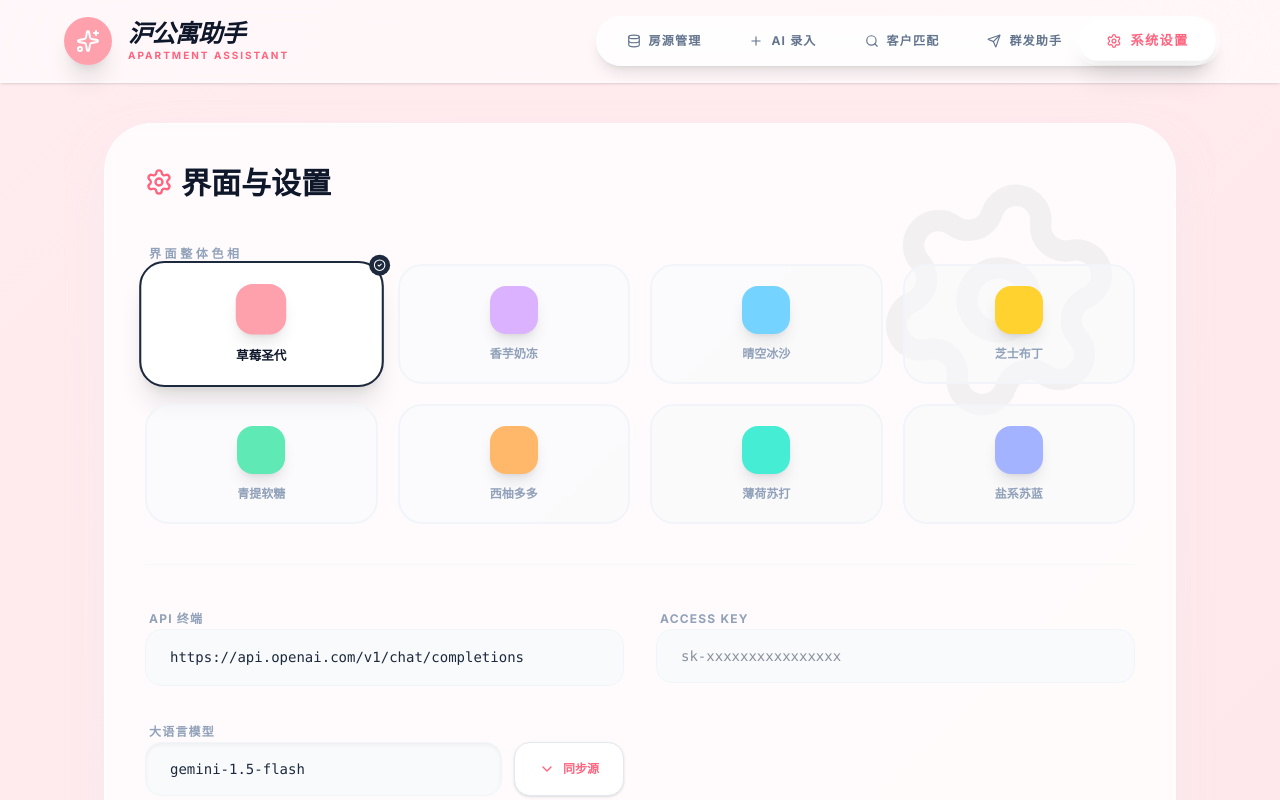
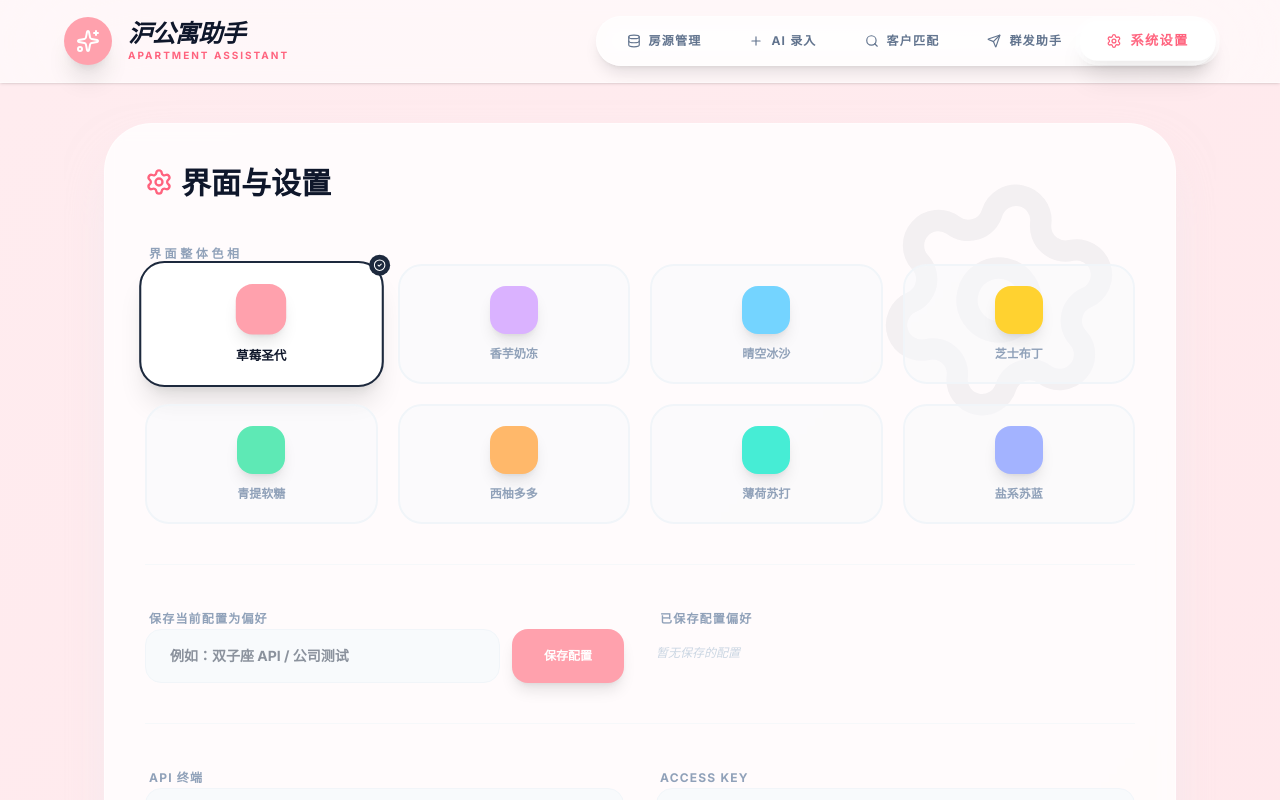
Before and after one commit to chenyuanyuan123123asd/-, a React (Vite) app: page / in a window 1280 px wide. Both pictures are taken after a click on the button "系统设置". Shown: the top 800 px of the page. Built offline with nearby package versions, Linux system fonts and the light colour scheme; a web font is replaced by a local one.

Commit message:
feat(config): Add AI profile management
Introduces the ability to save and load multiple API configurations as named profiles. This allows users to easily switch between different AI model settings for various tasks without manual re-entry.

```diff
--- a/src/App.tsx
+++ b/src/App.tsx
@@ -28,6 +28,12 @@ interface ApiConfig {
   url: string;
   key: string;
   model: string;
+}
+
+interface ApiProfile {
+  id: string;
+  name: string;
+  config: ApiConfig;
 }
 
 interface Property {
@@ -106,6 +112,8 @@ export default function App() {
   const [activeTab, setActiveTab] = useState<'config' | 'input' | 'database' | 'match' | 'broadcast'>('database');
   const [theme, setTheme] = useState<ThemeMode>('pink');
   const [config, setConfig] = useState<ApiConfig>(DEFAULT_CONFIG);
+  const [profiles, setProfiles] = useState<ApiProfile[]>([]);
+  const [profileName, setProfileName] = useState('');
   const [properties, setProperties] = useState<Property[]>([]);
   const [models, setModels] = useState<string[]>(['gemini-1.5-pro', 'gemini-1.5-flash', 'gemini-2.0-flash-exp', 'claude-3.5-sonnet', 'claude-3.5-haiku', 'gpt-4o', 'gpt-4o-mini']);
   const [isConfigSaved, setIsConfigSaved] = useState(false);
@@ -138,11 +146,18 @@ export default function App() {
 
     const savedTheme = localStorage.getItem(STORAGE_KEYS.THEME) as ThemeMode;
     if (savedTheme && THEMES[savedTheme]) setTheme(savedTheme);
+
+    const savedProfiles = localStorage.getItem('api_profiles');
+    if (savedProfiles) setProfiles(JSON.parse(savedProfiles));
   }, []);
 
   useEffect(() => {
     localStorage.setItem(STORAGE_KEYS.PROPERTIES, JSON.stringify(properties));
   }, [properties]);
+
+  useEffect(() => {
+    localStorage.setItem('api_profiles', JSON.stringify(profiles));
+  }, [profiles]);
 
   useEffect(() => {
     localStorage.setItem(STORAGE_KEYS.THEME, theme);
@@ -155,6 +170,30 @@ export default function App() {
     setIsConfigSaved(true);
     setTimeout(() => setIsConfigSaved(false), 2000);
     setError(null);
+  };
+
+  const handleSaveProfile = () => {
+    if (!profileName.trim()) {
+      setError('请输入配置名称');
+      return;
+    }
+    const newProfile: ApiProfile = {
+      id: Date.now().toString(),
+      name: profileName,
+      config: { ...config }
+    };
+    setProfiles(prev => [...prev, newProfile]);
+    setProfileName('');
+    setIsConfigSaved(true);
+    setTimeout(() => setIsConfigSaved(false), 2000);
+  };
+
+  const handleDeleteProfile = (id: string) => {
+    setProfiles(prev => prev.filter(p => p.id !== id));
+  };
+
+  const handleSelectProfile = (p: ApiProfile) => {
+    setConfig(p.config);
   };
 
   const fetchModels = async () => {
@@ -585,6 +624,61 @@ export default function App() {
                         {theme === key && <div className="absolute -top-2 -right-2 bg-slate-800 text-white rounded-full p-1"><CheckCircle2 className="w-3 h-3" /></div>}
                       </button>
                     ))}
+                  </div>
+                </div>
+
+                <div className="h-px bg-slate-100/60" />
+
+                <div className="grid md:grid-cols-2 gap-8">
+                  <div className="space-y-4">
+                    <label className="text-xs font-bold text-slate-400 uppercase tracking-widest ml-1">保存当前配置为偏好</label>
+                    <div className="flex gap-3">
+                      <input
+                        type="text"
+                        value={profileName}
+                        onChange={e => setProfileName(e.target.value)}
+                        placeholder="例如：双子座 API / 公司测试"
+                        className="flex-grow px-6 py-4 bg-slate-50 border border-slate-100 rounded-2xl focus:outline-none focus:ring-4 focus:ring-theme-primary/10 transition-all font-bold text-sm"
+                      />
+                      <button
+                        onClick={handleSaveProfile}
+                        className={`px-8 ${t.secondary} text-white rounded-2xl font-black text-xs shadow-lg hover:scale-105 active:scale-95 transition-all whitespace-nowrap`}
+                      >
+                        保存配置
+                      </button>
+                    </div>
+                  </div>
+
+                  <div className="space-y-4">
+                    <label className="text-xs font-bold text-slate-400 uppercase tracking-widest ml-1">已保存配置偏好</label>
+                    <div className="flex flex-wrap gap-3">
+                      {profiles.length === 0 ? (
+                        <span className="text-xs text-slate-300 italic py-4">暂无保存的配置</span>
+                      ) : (
+                        profiles.map(p => (
+                          <div
+                            key={p.id}
+                            className={`
+                              group flex items-center gap-2 pl-4 pr-2 py-2 rounded-xl border-2 transition-all
+                              ${config.url === p.config.url && config.key === p.config.key ? `${t.secondary} border-transparent text-white shadow-xl` : 'bg-white border-slate-100 text-slate-500 hover:border-slate-200'}
+                            `}
+                          >
+                            <button
+                              onClick={() => handleSelectProfile(p)}
+                              className="text-xs font-black whitespace-nowrap"
+                            >
+                              {p.name}
+                            </button>
+                            <button
+                              onClick={() => handleDeleteProfile(p.id)}
+                              className={`p-1.5 rounded-lg ${config.url === p.config.url && config.key === p.config.key ? 'bg-white/20' : 'bg-slate-50 text-slate-300 hover:text-rose-500'}`}
+                            >
+                              <Plus className="w-3 h-3 rotate-45" />
+                            </button>
+                          </div>
+                        ))
+                      )}
+                    </div>
                   </div>
                 </div>
 
```
